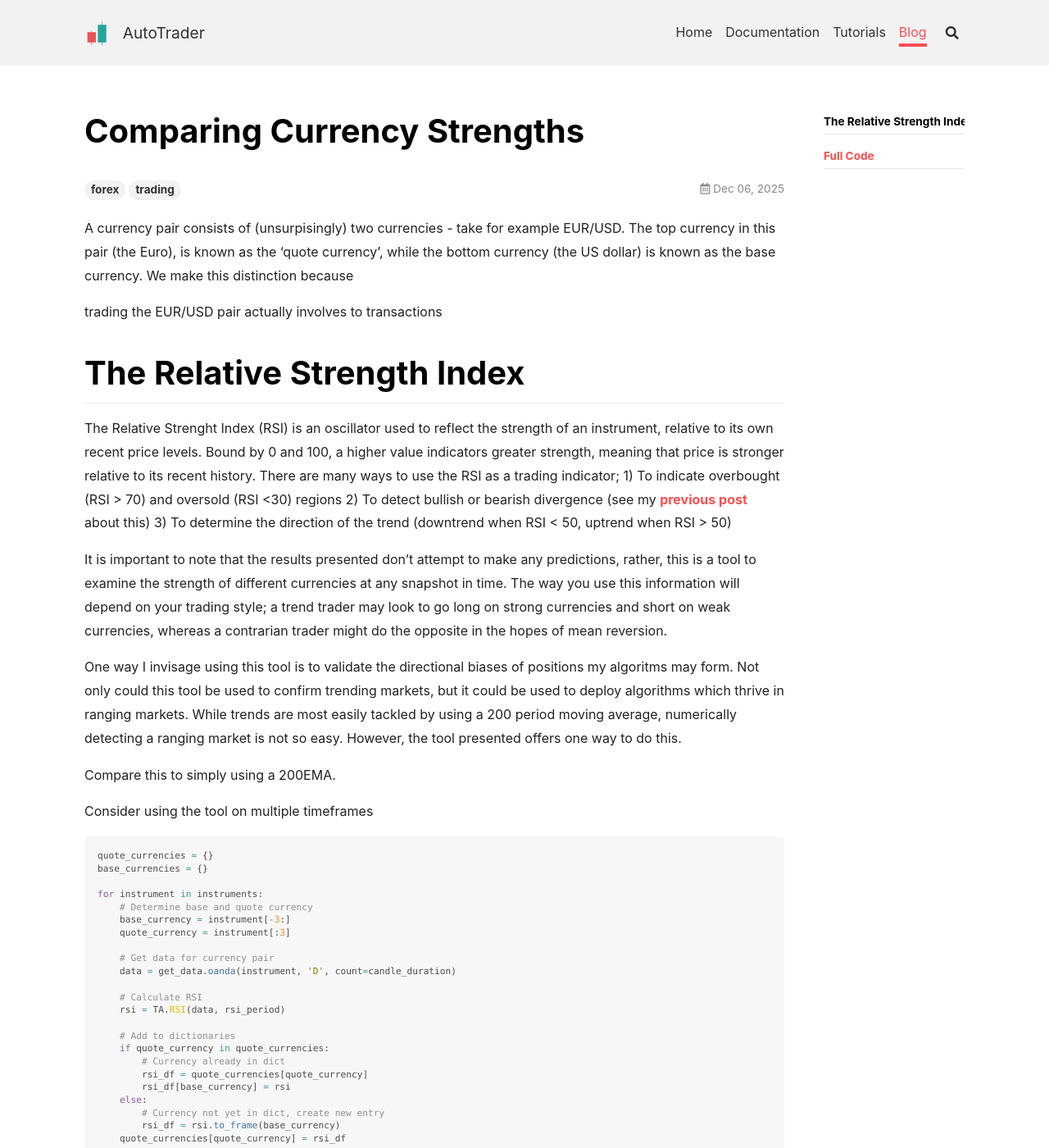
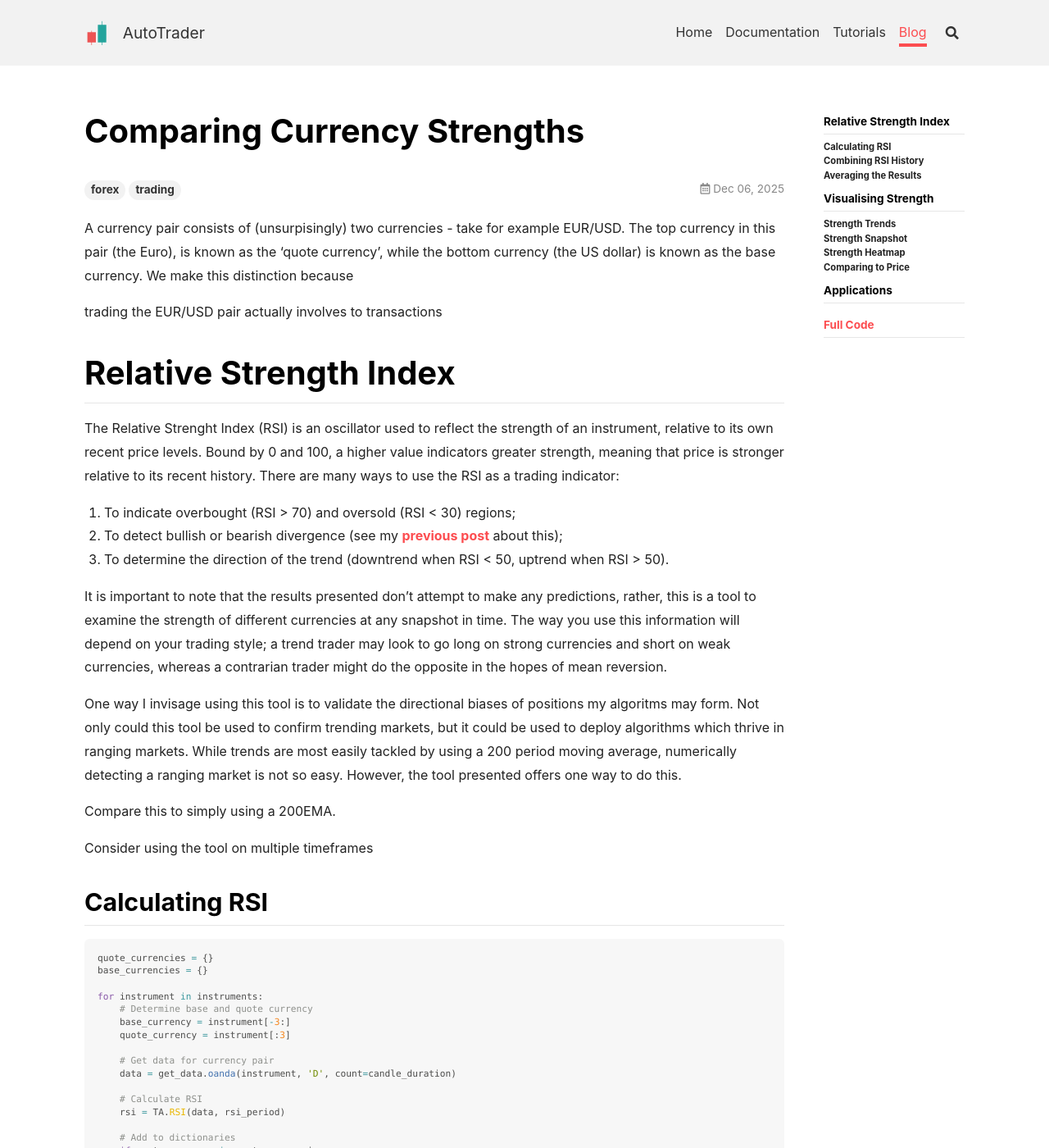
Before and after one commit to kieran-mackle/AutoTrader, a Jekyll site: the page built from content/_posts/2025-12-06-comparing-strengths.md, in a window 1280 px wide and 1400 px high. Shown: the whole window at 82% size. Built offline with Jekyll 4.4.1, drawn with Linux system fonts in a browser that asks for light colours; nearby versions of some CDN libraries; some of the changed text lies outside the part shown.

Commit message:
docs: added headings

````diff
--- a/content/_posts/2025-12-06-comparing-strengths.md
+++ b/content/_posts/2025-12-06-comparing-strengths.md
@@ -15,16 +15,14 @@ trading the EUR/USD pair actually involves to transactions
 
 
 
-# The Relative Strength Index
+# Relative Strength Index
 The Relative Strenght Index (RSI) is an oscillator used to reflect the strength of an instrument, relative to
 its own recent price levels. Bound by 0 and 100, a higher value indicators greater strength, meaning that price
-is stronger relative to its recent history. There are many ways to use the RSI as a trading indicator;
-1) To indicate overbought (RSI > 70) and oversold (RSI <30) regions
-2) To detect bullish or bearish divergence (see my [previous post]() about this)
-3) To determine the direction of the trend (downtrend when RSI < 50, uptrend when RSI > 50)
+is stronger relative to its recent history. There are many ways to use the RSI as a trading indicator:
 
-
-
+1. To indicate overbought (RSI > 70) and oversold (RSI < 30) regions;
+2. To detect bullish or bearish divergence (see my [previous post](../../11/08/detecting-divergence.html) about this);
+3. To determine the direction of the trend (downtrend when RSI < 50, uptrend when RSI > 50).
 
 
 
@@ -50,6 +48,8 @@ Compare this to simply using a 200EMA.
 Consider using the tool on multiple timeframes
 
 
+
+## Calculating RSI
 
 
 ```py
@@ -88,6 +88,9 @@ for instrument in instruments:
 ```
 
 
+Now we have two dictionaries (one for the quote currencies and one for the base currencies) containing
+the RSI.
+
 
 ```py
 >>> quote_currencies['EUR'].tail(5)
@@ -110,6 +113,7 @@ we want to combine the data of the `quote_currencies` dictionary with the data o
 `base_currencies` dictionary.
 
 
+## Combining RSI History
 
 ```py
 # Combine base and quote currency lists
@@ -132,6 +136,7 @@ Now we have all the RSI data in a single dictionary.
 
 
 
+## Averaging the Results
 
 We can perform some rudimentary statistics on the data. In the code snippet below, I take the
 row-wise mean and standard deviation of the RSI data for each currency in the `combined`
@@ -148,7 +153,9 @@ for instrument in combined:
 
 
 
+# Visualising Strength
 
+## Strength Trends
 
 <iframe
 	src="/AutoTrader/assets/strength-blog/strength-trends.html"
@@ -162,8 +169,9 @@ for instrument in combined:
 </iframe>
 
 
-<br>
+## Strength Snapshot
 
+test text bla bla
 
 <iframe
 	src="/AutoTrader/assets/strength-blog/strength-slice.html"
@@ -177,7 +185,7 @@ for instrument in combined:
 </iframe>
 
 
-<br>
+## Strength Heatmap
 
 <iframe
 	src="/AutoTrader/assets/strength-blog/strength-heatmap.html"
@@ -190,6 +198,10 @@ for instrument in combined:
 >
 </iframe>
 
+
+
+
+## Comparing to Price
 
 Include charts from the times shown, to support strength metrics
 
@@ -206,6 +218,9 @@ Also mention the timestamp of the charts provided
 
 ![NZD/CHF Daily Candles](/AutoTrader/assets/strength-blog/NC.png "NZD/CHF Daily Candles")
 
+
+# Applications
+How can this information be used
 
 
 # Full Code
````
